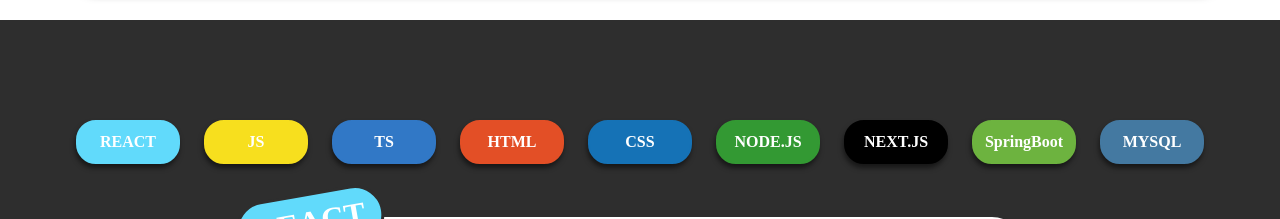
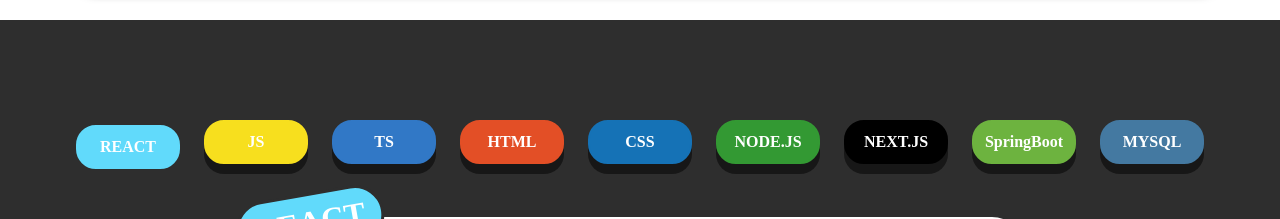
Before and after one commit to BaeDongWoo/BDW_Portfolio, a Next.js app: page / in a window 1280 px wide. Shown: the part 1580-1799 px from the top of the page. Built offline with nearby package versions, Linux system fonts and the light colour scheme.

Commit message:
feat:modify  props , css

```diff
--- a/src/components/pages/page3/index.tsx
+++ b/src/components/pages/page3/index.tsx
@@ -18,7 +18,7 @@
   return (
     <Container ref={element}>
       <SkillContainer>
-        <SkillIcons setSelectIcon={setSelectIcon} />
+        <SkillIcons setSelectIcon={setSelectIcon} selectIcon={selectIcon} />
         <SkillBoxCon selectIcon={selectIcon} />
       </SkillContainer>
     </Container>
--- a/src/components/pages/page3/skillIcons.tsx
+++ b/src/components/pages/page3/skillIcons.tsx
@@ -2,10 +2,11 @@
 import { SKILL_ICON_LIST } from '../../data/skillIconData';
 import { Dispatch, SetStateAction } from 'react';
 import { SkillBoxDataType } from './index';
-interface setSelectIcon {
+interface SkillIconsProps {
   setSelectIcon: Dispatch<SetStateAction<SkillBoxDataType>>;
+  selectIcon: SkillBoxDataType;
 }
-const SkillIcons = ({ setSelectIcon }: setSelectIcon) => {
+const SkillIcons = ({ setSelectIcon, selectIcon }: SkillIconsProps) => {
   const data: SkillBoxDataType[] = SKILL_ICON_LIST;
   const IconHandler = (skill: SkillBoxDataType) => {
     setSelectIcon(skill);
@@ -13,7 +14,12 @@
   return (
     <Container>
       {data.map((skill, index) => (
-        <Icon key={index} data={skill} onClick={() => IconHandler(skill)}>
+        <Icon
+          key={index}
+          data={skill}
+          className={skill.name === selectIcon.name ? 'select' : ''}
+          onClick={() => IconHandler(skill)}
+        >
           {skill.name}
         </Icon>
       ))}
@@ -38,13 +44,21 @@
   background-color: ${(props) => props.data.bgcol};
   color: ${(props) => props.data.color};
   font-weight: bold;
-  box-shadow: -1px 4px 5px rgba(0, 0, 0, 0.5);
+  box-shadow: 0px 10px 0px 0px rgba(0, 0, 0, 0.5);
   border: 2px solid ${(props) => props.data.bgcol};
   display: flex;
   align-items: center;
   justify-content: center;
   cursor: pointer;
+  &.select {
+    box-shadow: 0px 0px 0px 0px;
+    margin-top: 15px;
+    margin-bottom: 5px;
+  }
   &:hover {
+    margin-top: 15px;
+    margin-bottom: 5px;
+    box-shadow: 0px 0px 0px 0px;
   }
   @media (max-width: 1023px) {
     width: 80px;
```
